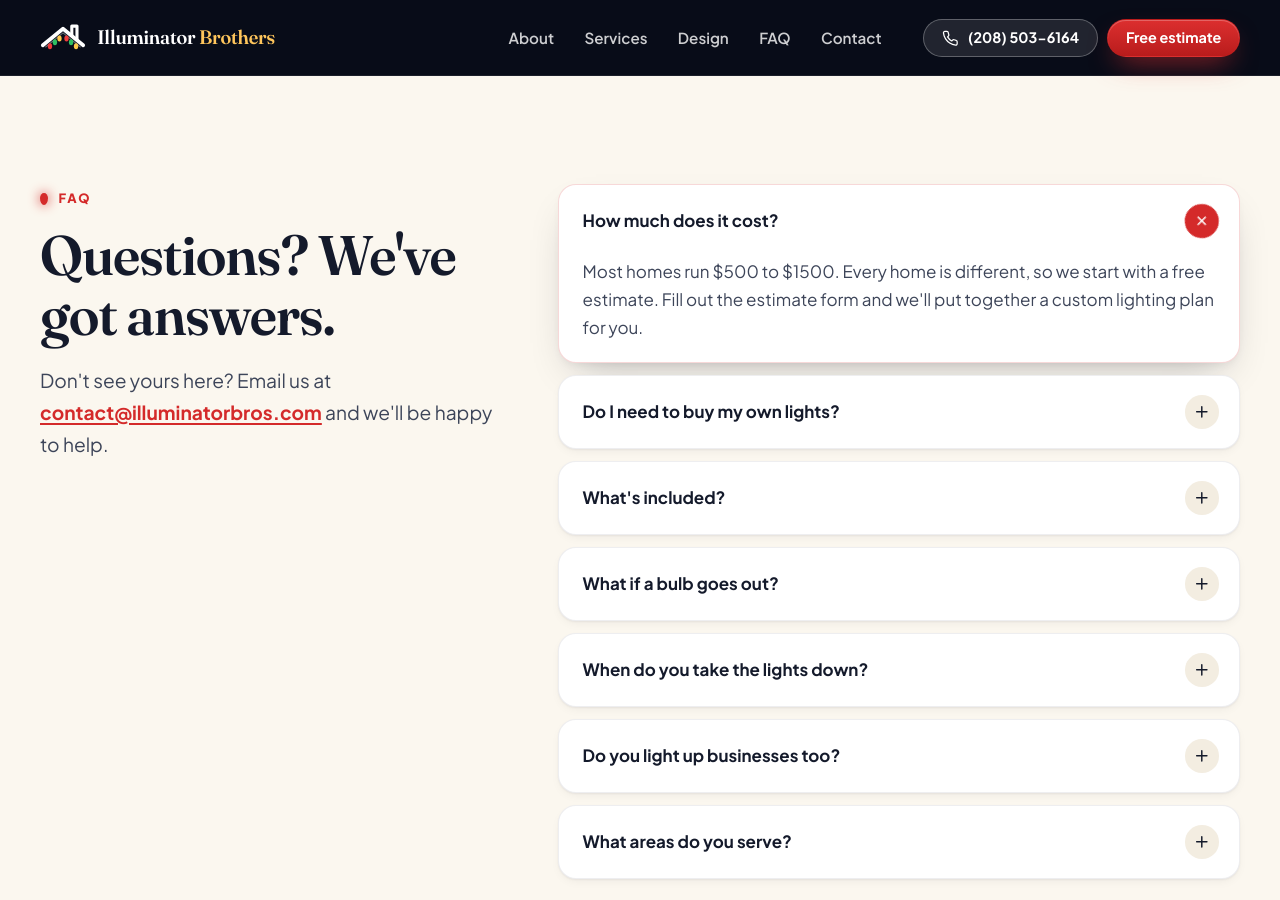
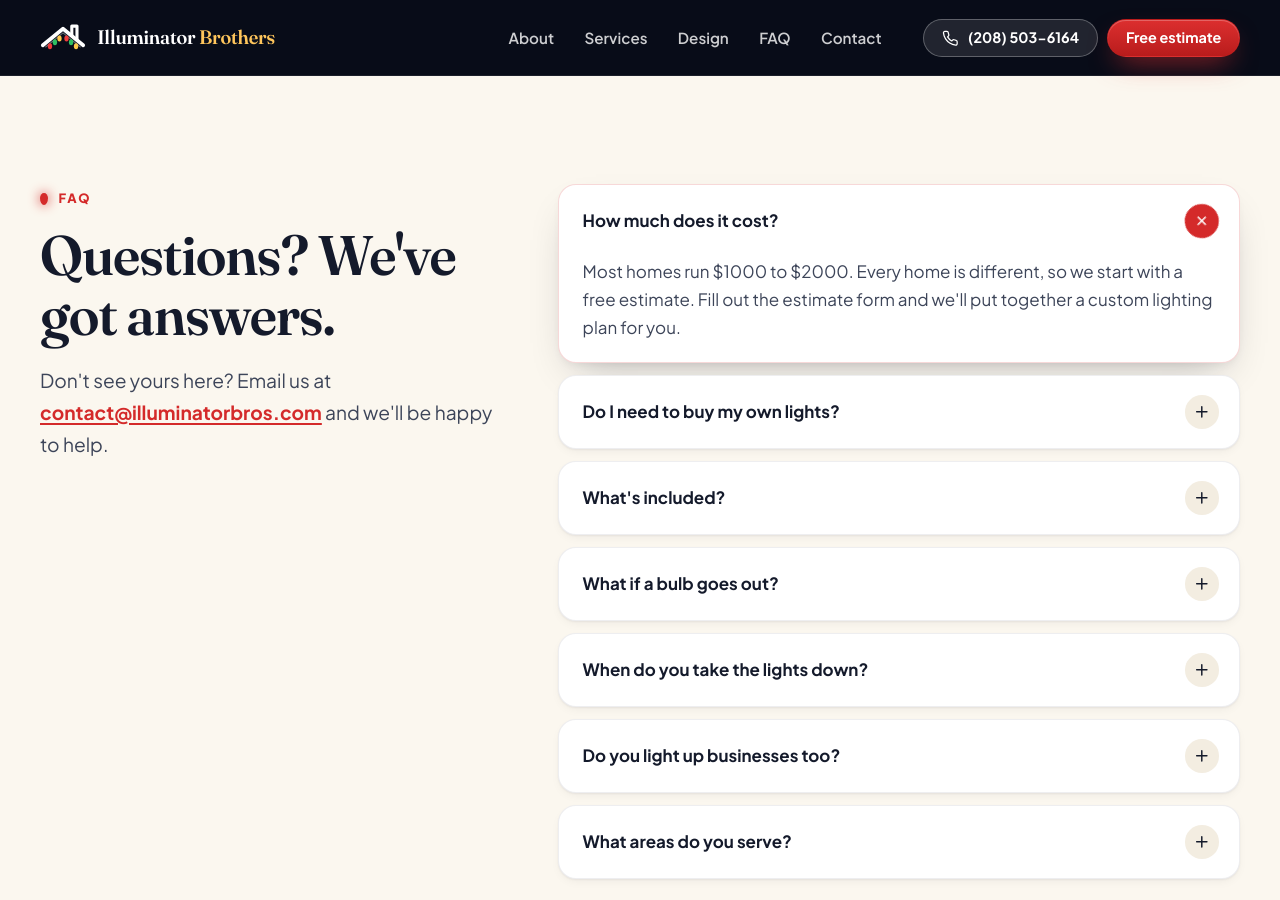
Before and after one commit to Gagege/illuminatorbros.com, a Jekyll site: the page built from index.html, in a window 1280 px wide and 900 px high, scrolled down 3404 px. Built offline with Jekyll 4.4.1, drawn with Linux system fonts in a browser that asks for light colours; part of the change alters nothing that is shown.

Commit message:
Enhance site configuration and content with location coordinates, updated price range, and improved FAQ schema. Added latitude and longitude to _config.yml, adjusted service pricing in _data/faq.yml, and implemented structured data for FAQ in _includes/faq.html.

```diff
--- a/_config.yml
+++ b/_config.yml
@@ -20,6 +20,10 @@ address:
   city: Moscow
   region: ID
   postal_code: "83843"
+  latitude: 46.7393
+  longitude: -117.0073
+
+price_range: "$1000 - $2000"
 
 service_area: Moscow, Pullman, and surrounding Palouse communities
 
--- a/_data/faq.yml
+++ b/_data/faq.yml
@@ -1,6 +1,6 @@
 # Shown in the FAQ section, in this order.
 - question: How much does it cost?
-  answer: Most homes run $500 to $1500. Every home is different, so we start with a free estimate. Fill out the estimate form and we'll put together a custom lighting plan for you.
+  answer: Most homes run $1000 to $2000. Every home is different, so we start with a free estimate. Fill out the estimate form and we'll put together a custom lighting plan for you.
 
 - question: Do I need to buy my own lights?
   answer: Nope. We supply professional-grade Christmas lights as part of our service, so there's nothing for you to buy.
--- a/_includes/about.html
+++ b/_includes/about.html
@@ -19,17 +19,17 @@
       </a>
     </div>
 
-    <div class="about__media" aria-hidden="true">
+    <div class="about__media">
       <figure class="photo photo--main">
         <picture>
           <source type="image/webp" srcset="{{ '/assets/img/warm-white-roofline.webp' | relative_url }}">
-          <img src="{{ '/assets/img/warm-white-roofline.jpg' | relative_url }}" width="650" height="350" alt="" loading="lazy" decoding="async">
+          <img src="{{ '/assets/img/warm-white-roofline.jpg' | relative_url }}" width="650" height="350" alt="Two-story home with warm white Christmas lights outlining the roofline, garage, and front porch" loading="lazy" decoding="async">
         </picture>
       </figure>
       <figure class="photo photo--inset">
         <picture>
           <source type="image/webp" srcset="{{ '/assets/img/multicolor-cottage.webp' | relative_url }}">
-          <img src="{{ '/assets/img/multicolor-cottage.jpg' | relative_url }}" width="650" height="350" alt="" loading="lazy" decoding="async">
+          <img src="{{ '/assets/img/multicolor-cottage.jpg' | relative_url }}" width="650" height="350" alt="Snow-covered cottage with multicolor Christmas lights along the roof, lit window wreaths, and glowing pathway lights" loading="lazy" decoding="async">
         </picture>
       </figure>
       <div class="about__badge">
--- a/_includes/faq.html
+++ b/_includes/faq.html
@@ -21,4 +21,20 @@
       {% endfor %}
     </div>
   </div>
+
+  <script type="application/ld+json">
+  {
+    "@context": "https://schema.org",
+    "@type": "FAQPage",
+    "mainEntity": [
+      {%- for item in site.data.faq %}
+      {
+        "@type": "Question",
+        "name": {{ item.question | jsonify }},
+        "acceptedAnswer": { "@type": "Answer", "text": {{ item.answer | jsonify }} }
+      }{% unless forloop.last %},{% endunless %}
+      {%- endfor %}
+    ]
+  }
+  </script>
 </section>
--- a/_includes/head.html
+++ b/_includes/head.html
@@ -47,6 +47,7 @@
     {% if site.phone and site.phone != "" %}"telephone": {{ site.phone | jsonify }},{% endif %}
     "image": {{ '/assets/img/og-image.jpg' | absolute_url | jsonify }},
     "logo": {{ '/assets/img/logo.png' | absolute_url | jsonify }},
+    {% if site.price_range %}"priceRange": {{ site.price_range | jsonify }},{% endif %}
     "address": {
       "@type": "PostalAddress",
       "streetAddress": {{ site.address.street | jsonify }},
@@ -55,11 +56,35 @@
       "postalCode": {{ site.address.postal_code | jsonify }},
       "addressCountry": "US"
     },
+    {% if site.address.latitude and site.address.longitude %}
+    "geo": {
+      "@type": "GeoCoordinates",
+      "latitude": {{ site.address.latitude }},
+      "longitude": {{ site.address.longitude }}
+    },
+    {% endif %}
     "areaServed": [
       { "@type": "City", "name": "Moscow, ID" },
       { "@type": "City", "name": "Pullman, WA" },
       { "@type": "Place", "name": "The Palouse" }
     ],
+    "knowsAbout": ["Christmas light installation", "Holiday lighting design", "Commercial holiday lighting"],
+    "hasOfferCatalog": {
+      "@type": "OfferCatalog",
+      "name": "Christmas light installation services",
+      "itemListElement": [
+        {%- for service in site.data.services %}
+        {
+          "@type": "Offer",
+          "itemOffered": {
+            "@type": "Service",
+            "name": {{ service.title | jsonify }},
+            "description": {{ service.text | jsonify }}
+          }
+        }{% unless forloop.last %},{% endunless %}
+        {%- endfor %}
+      ]
+    },
     "sameAs": [
       "https://www.facebook.com/{{ site.facebook_username }}",
       "https://www.instagram.com/{{ site.instagram_username }}"
--- a/_includes/header.html
+++ b/_includes/header.html
@@ -1,10 +1,10 @@
 <section class="hero" id="top" aria-labelledby="hero-title">
-  <div class="hero__media" aria-hidden="true">
+  <div class="hero__media">
     <picture>
       <source type="image/webp" srcset="{{ '/assets/img/hero-1200.webp' | relative_url }} 1200w, {{ '/assets/img/hero-2000.webp' | relative_url }} 2000w" sizes="100vw">
-      <img src="{{ '/assets/img/hero-2000.jpg' | relative_url }}" srcset="{{ '/assets/img/hero-1200.jpg' | relative_url }} 1200w, {{ '/assets/img/hero-2000.jpg' | relative_url }} 2000w" sizes="100vw" width="2000" height="1121" alt="" fetchpriority="high">
+      <img src="{{ '/assets/img/hero-2000.jpg' | relative_url }}" srcset="{{ '/assets/img/hero-1200.jpg' | relative_url }} 1200w, {{ '/assets/img/hero-2000.jpg' | relative_url }} 2000w" sizes="100vw" width="2000" height="1121" alt="White colonial home with warm white Christmas lights along the rooflines, lit trees on the porch, and wrapped trees in the front yard" fetchpriority="high">
     </picture>
-    <canvas class="hero__snow" data-snow></canvas>
+    <canvas class="hero__snow" data-snow aria-hidden="true"></canvas>
   </div>
 
   <div class="container hero__content">
```
